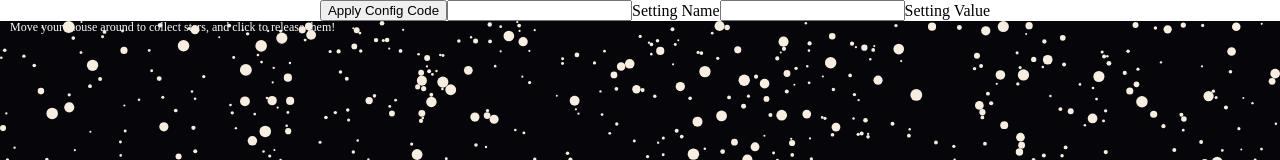
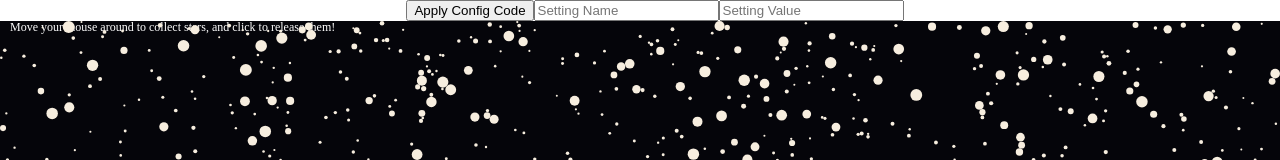
Before and after one commit to OCO-Inc/homepage, a website: page stars.html in a window 1280 px wide. Shown: the top 160 px of the page. Drawn offline with Linux system fonts and the light colour scheme; animation ran at ten frames a second.

Commit message:
Update stars.html

```diff
--- a/stars.html
+++ b/stars.html
@@ -8,10 +8,8 @@
   <div id="container">
   <div style="display:flex; flex-direction: row; justify-content: center; align-items: center" id="overlay">
     <button id="config">Apply Config Code</button>
-    <input type="text" id="listenerInput" name="listenerInput">
-    <label for="listenerInput">Setting Name</label>
-    <input type="text" id="listenerValue" name="listenerValue">
-    <label for="listenerValue">Setting Value</label>
+    <input type="text" id="listenerInput" name="listenerInput" placeholder="Setting Name">
+    <input type="text" id="listenerValue" name="listenerValue" placeholder="Setting Value">
   </div>
   </div>
 
```
